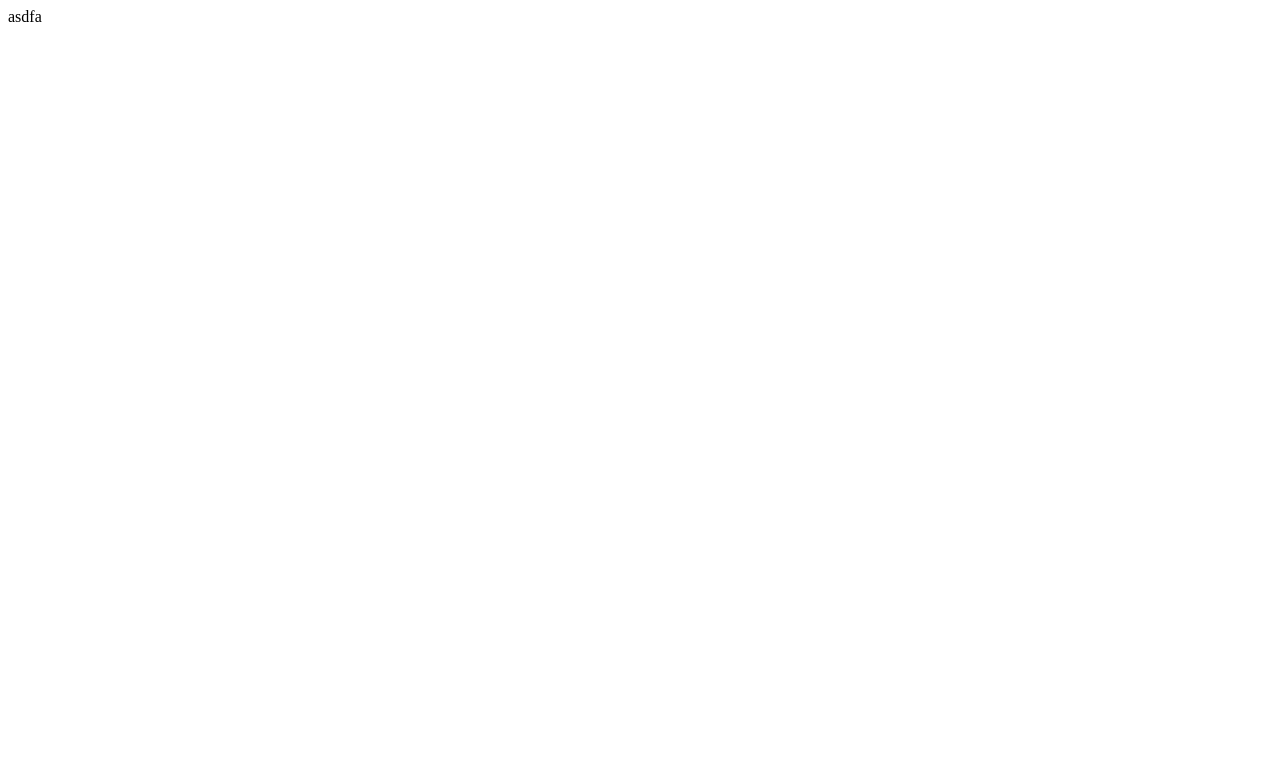
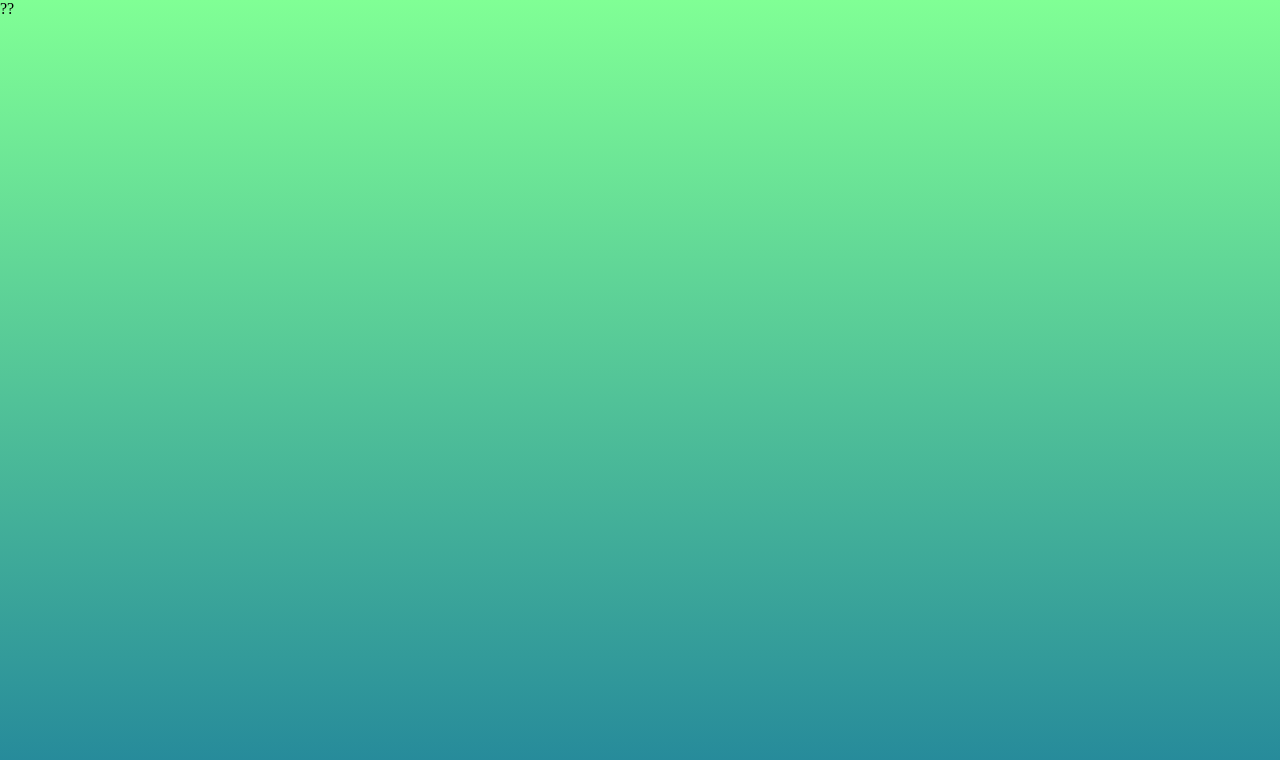
Before and after one commit to Team-Cidar/hanseifood_front, a React app: page / in a window 1280 px wide. Shown: the top 760 px of the page. Built offline with nearby package versions, Linux system fonts and the light colour scheme.

Commit message:
set background color

```diff
--- a/src/App.tsx
+++ b/src/App.tsx
@@ -1,9 +1,19 @@
 import { BrowserRouter, Route, Routes } from "react-router-dom";
 import { Home } from "@pages/Home";
+import styled, { createGlobalStyle } from "styled-components";
+
+const GlobalStyle = createGlobalStyle`
+  * {
+    margin: 0;
+    padding: 0;
+    box-sizing: border-box;
+  }
+`;
 
 const App = () => {
   return (
     <>
+      <GlobalStyle />
       <BrowserRouter>
         <Routes>
           <Route path="/" element={<Home />} />
@@ -11,5 +21,5 @@ const App = () => {
       </BrowserRouter>
     </>
   );
-}
+};
 export default App;
--- a/src/pages/Home/Home.styled.ts
+++ b/src/pages/Home/Home.styled.ts
@@ -1 +1,11 @@
 import styled from "styled-components";
+import { EColor } from "@styles/color";
+
+const end = EColor.GRAD_END;
+const start = EColor.GRAD_START;
+
+export const Background = styled.div`
+  height: 100vh;
+  margin: 0;
+  background: linear-gradient(to bottom, ${end}, ${start});
+`;
--- a/src/pages/Home/HomeView.tsx
+++ b/src/pages/Home/HomeView.tsx
@@ -1,7 +1,7 @@
-import React from 'react'
+import React from "react";
+import styled from "styled-components";
+import { Background } from "./Home.styled";
 
 export const HomeCardView = () => {
-  return (
-    <div>asdfa</div>
-  )
-}
+  return <Background>??</Background>;
+};
--- a/src/pages/Home/index.tsx
+++ b/src/pages/Home/index.tsx
@@ -1,7 +1,6 @@
-import React from 'react'
+import React from "react";
+import { HomeCardView } from "./HomeView";
 
 export const Home = () => {
-  return (
-    <div>asdfa</div>
-  )
-}
+  return <HomeCardView />;
+};
```
